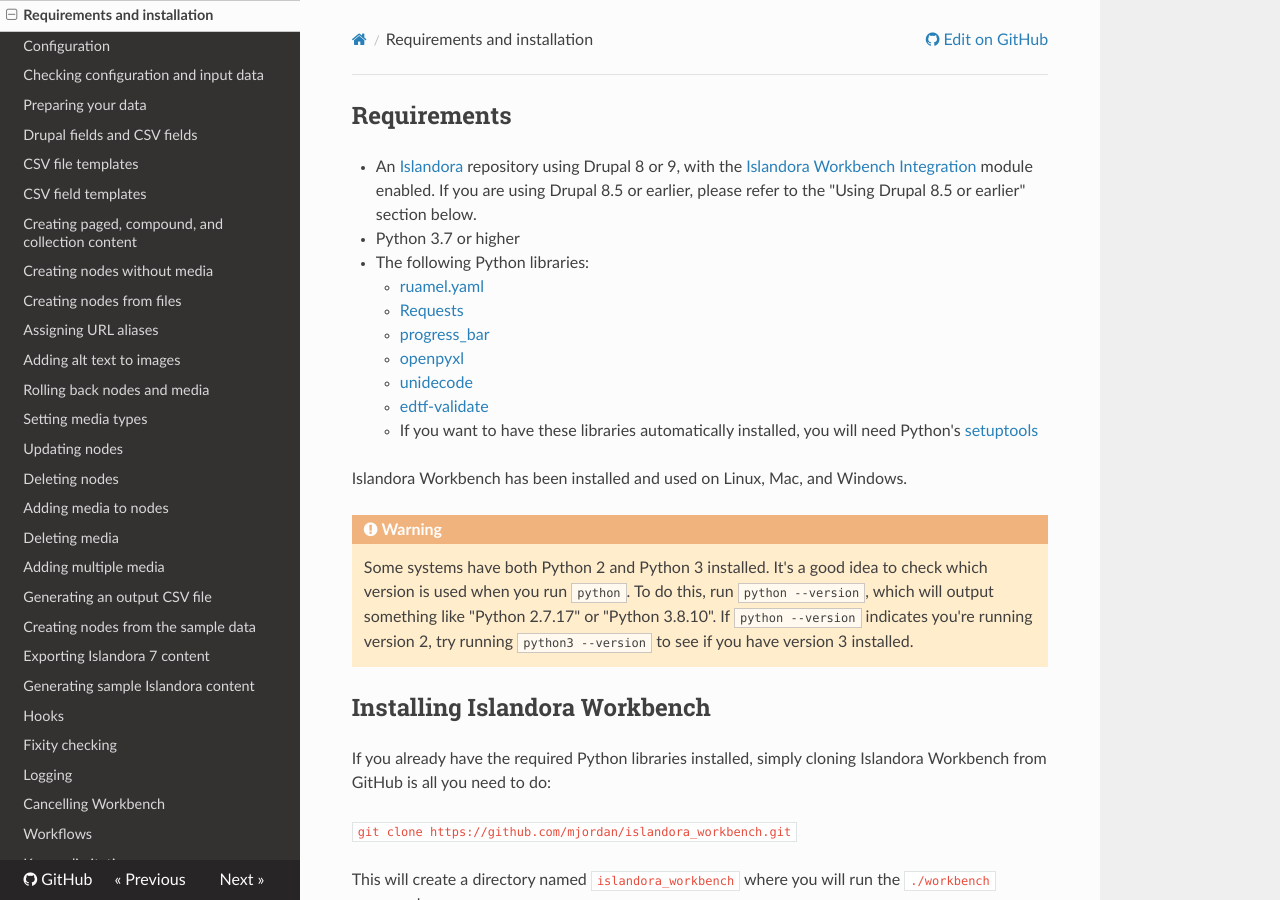
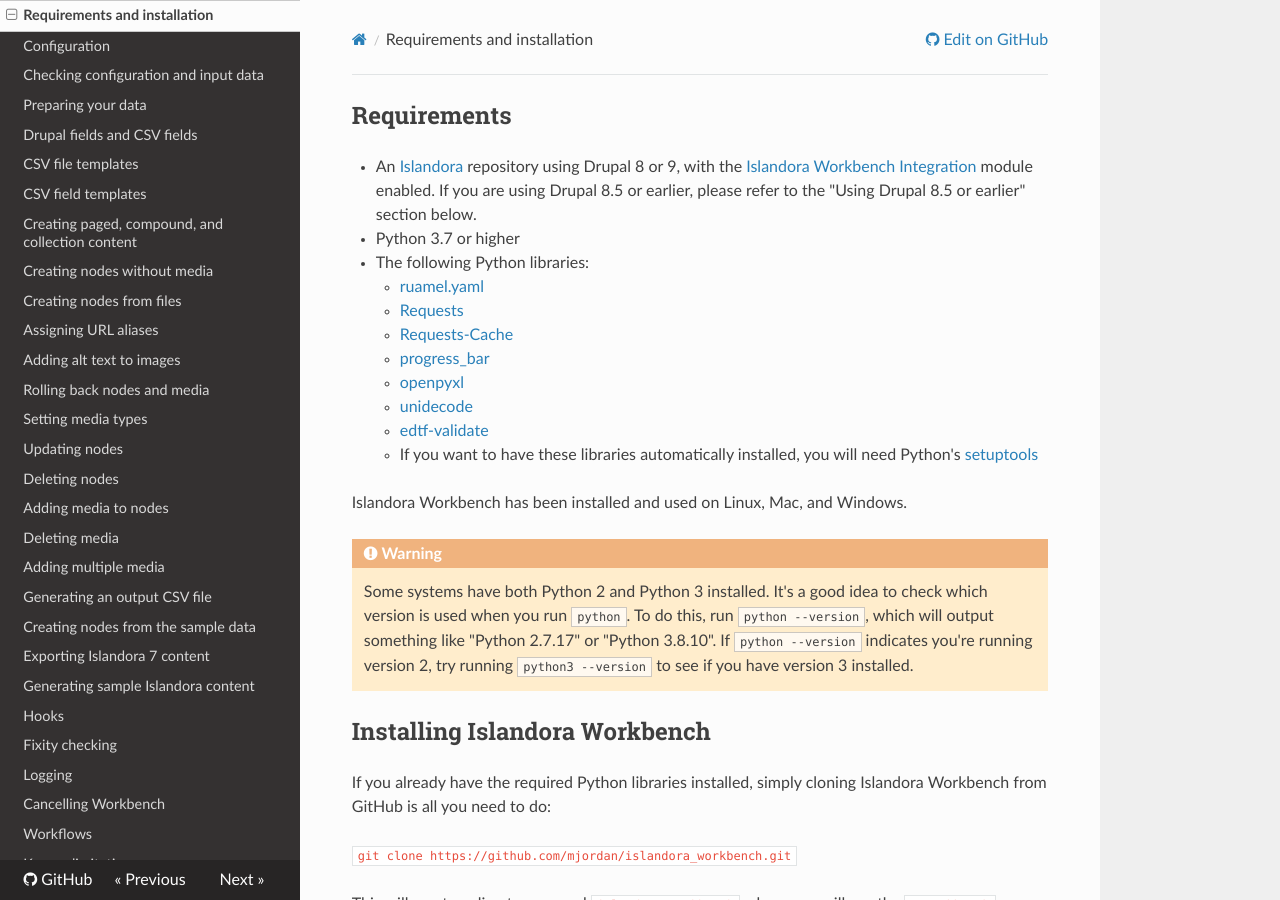
Before and after one commit to mjordan/islandora_workbench_docs, an MkDocs documentation site: the page built from docs/installation.md, in a window 1280 px wide and 900 px high. Built offline with MkDocs 1.6.1, drawn with Linux system fonts in a browser that asks for light colours; nearby versions of some CDN libraries; old or Windows-style settings are respelled for this version of MkDocs.

Commit message:
Added Requests-Cache to the list of external libraries.

```diff
--- a/docs/installation.md
+++ b/docs/installation.md
@@ -5,6 +5,7 @@
 * The following Python libraries:
     * [ruamel.yaml](https://yaml.readthedocs.io/en/latest/index.html)
     * [Requests](https://2.python-requests.org/en/master/)
+    * [Requests-Cache](https://pypi.org/project/requests-cache/)
     * [progress_bar](https://pypi.org/project/progress_bar/)
     * [openpyxl](https://pypi.org/project/openpyxl/)
     * [unidecode](https://pypi.org/project/Unidecode/)
```
